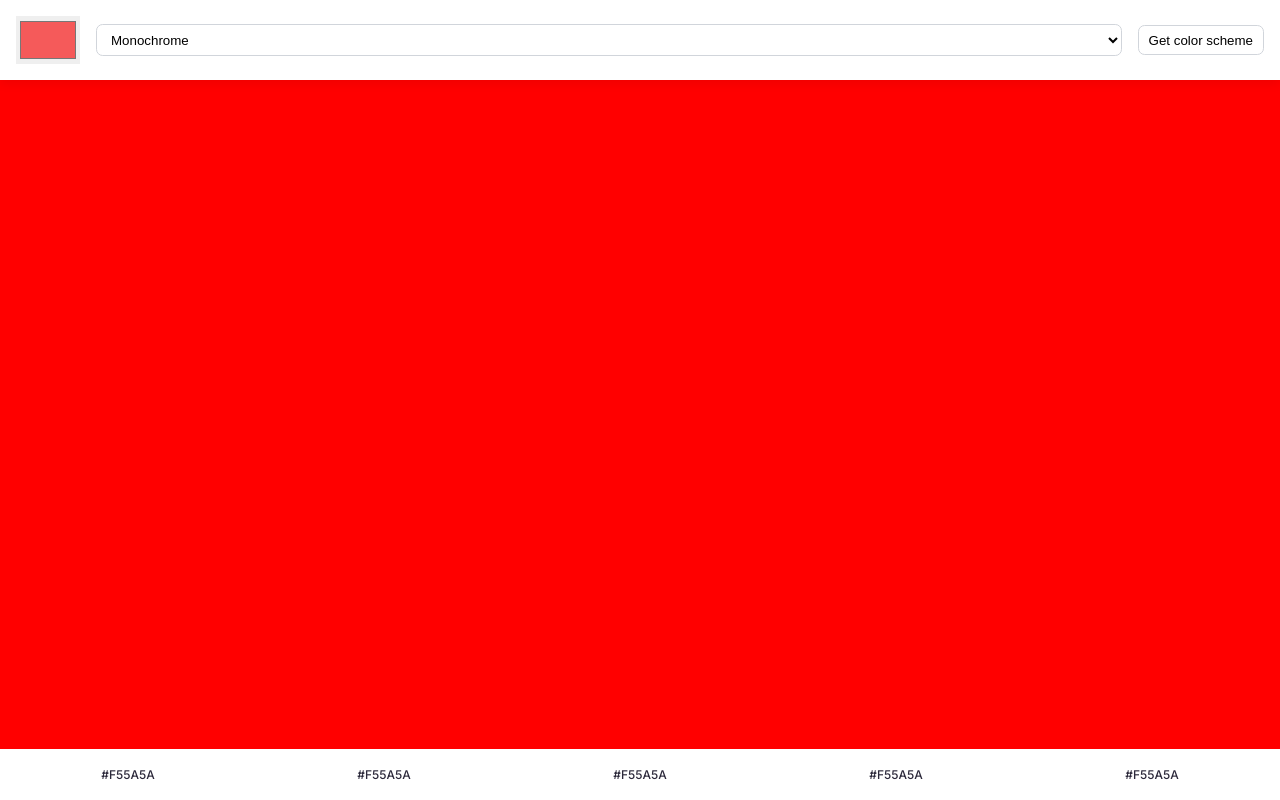
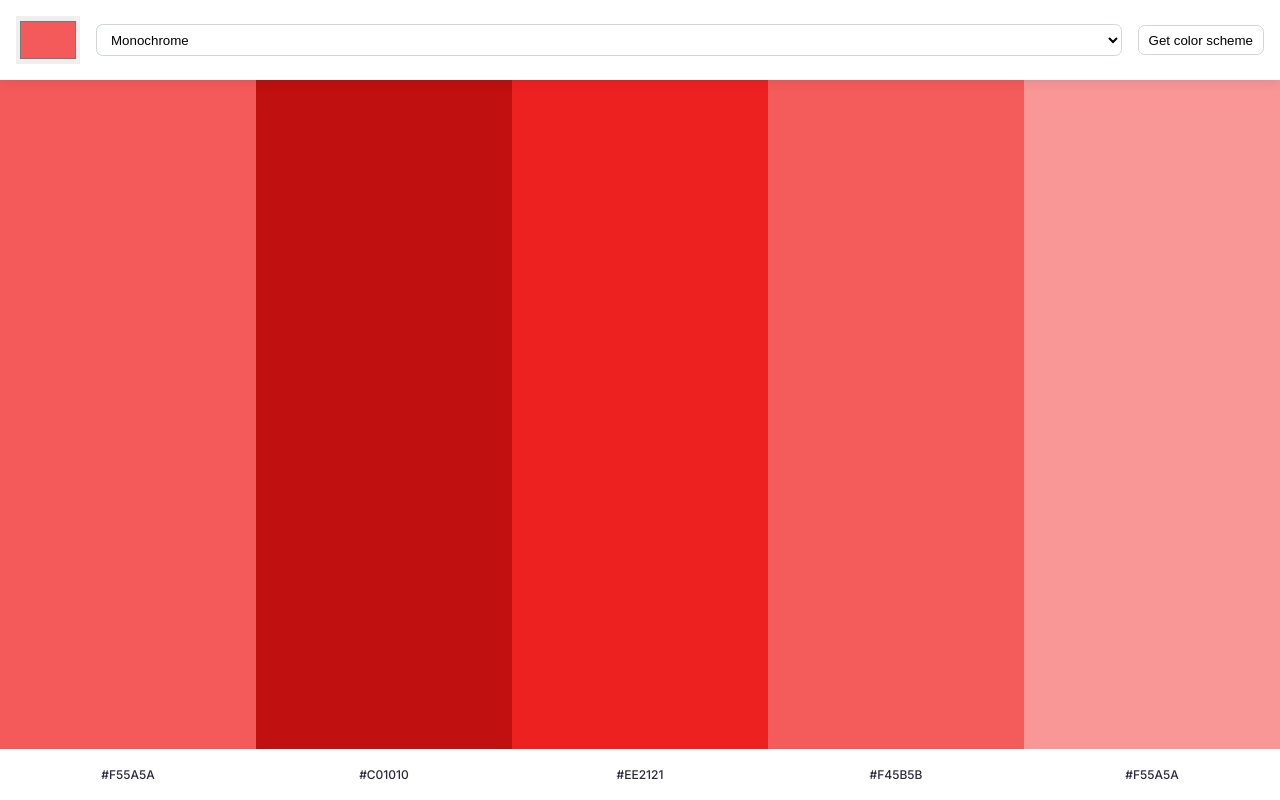
Before and after one commit to mateoruizguinazu/color-scheme-generator, a website built with Vite: page index.html in a window 1280 px wide. Built offline with nearby package versions, Linux system fonts and the light colour scheme; no server answers.

Commit message:
Finished the fetching of the API colors

```diff
--- a/index.css
+++ b/index.css
@@ -63,11 +63,30 @@ main {
 }
 
 .color-result {
-    background: red;
     width: 20vw;
     display: flex;
     flex-direction: column;
     justify-content: end;
+}
+
+#color-1-value {
+    background: #F55A5A;
+}
+
+#color-2-value {
+    background: #C01010;
+}
+
+#color-3-value {
+    background: #EE2121;
+}
+
+#color-4-value {
+    background: #F45B5B;
+}
+
+#color-5-value {
+    background: #F99696;
 }
 
 .color-hex-box {
--- a/index.html
+++ b/index.html
@@ -46,34 +46,29 @@
             </form>
         </header>
         <main>
-            <div class="color-result">
-                <div class="color-box" id="color-one-value"></div>
+            <div class="color-result" id="color-1-value">
                 <div class="color-hex-box">
-                    <h2 id="color-one-hex">#F55A5A</h2>
+                    <h2 id="color-1-hex">#F55A5A</h2>
                 </div>
             </div>
-            <div class="color-result">
-                <div class="color-box" id="color-one-value"></div>
+            <div class="color-result" id="color-2-value">
                 <div class="color-hex-box">
-                    <h2 id="color-one-hex">#F55A5A</h2>
+                    <h2 id="color-2-hex">#C01010</h2>
                 </div>
             </div>
-            <div class="color-result">
-                <div class="color-box" id="color-one-value"></div>
+            <div class="color-result" id="color-3-value">
                 <div class="color-hex-box">
-                    <h2 id="color-one-hex">#F55A5A</h2>
+                    <h2 id="color-3-hex">#EE2121</h2>
                 </div>
             </div>
-            <div class="color-result">
-                <div class="color-box" id="color-one-value"></div>
+            <div class="color-result" id="color-4-value">
                 <div class="color-hex-box">
-                    <h2 id="color-one-hex">#F55A5A</h2>
+                    <h2 id="color-4-hex">#F45B5B</h2>
                 </div>
             </div>
-            <div class="color-result">
-                <div class="color-box" id="color-one-value"></div>
+            <div class="color-result" id="color-5-value">
                 <div class="color-hex-box">
-                    <h2 id="color-one-hex">#F55A5A</h2>
+                    <h2 id="color-5-hex">#F55A5A</h2>
                 </div>
             </div>
         </main>
--- a/index.js
+++ b/index.js
@@ -0,0 +1,33 @@
+const colorForm = document.getElementById('color-form')
+
+function pickColor(){ // Esta funcion sirve para hacer el pick de color, y fetch en API otros 4 colores
+    const colorFormData = new FormData(colorForm)
+
+    const colorHex = colorFormData.get('colorPicker').replace('#','')
+    const colorMode = colorFormData.get('colorScheme')
+
+    fetch(`https://www.thecolorapi.com/scheme?hex=${colorHex}&mode=${colorMode}&count=4`)
+        .then(res => res.json())
+        .then(json => {
+            colors = json.colors
+
+            for (color of colors){
+                const hexValue = color.hex.value
+                console.log(`El color es ${hexValue}`)
+            }
+    })
+}
+
+
+
+
+
+colorForm.addEventListener('submit', function(e){ // Esta es la funcion para activar la funcionalidad cuando se submitea el form
+    e.preventDefault()
+    pickColor()
+})
+
+
+
+
+pickColor()
```
